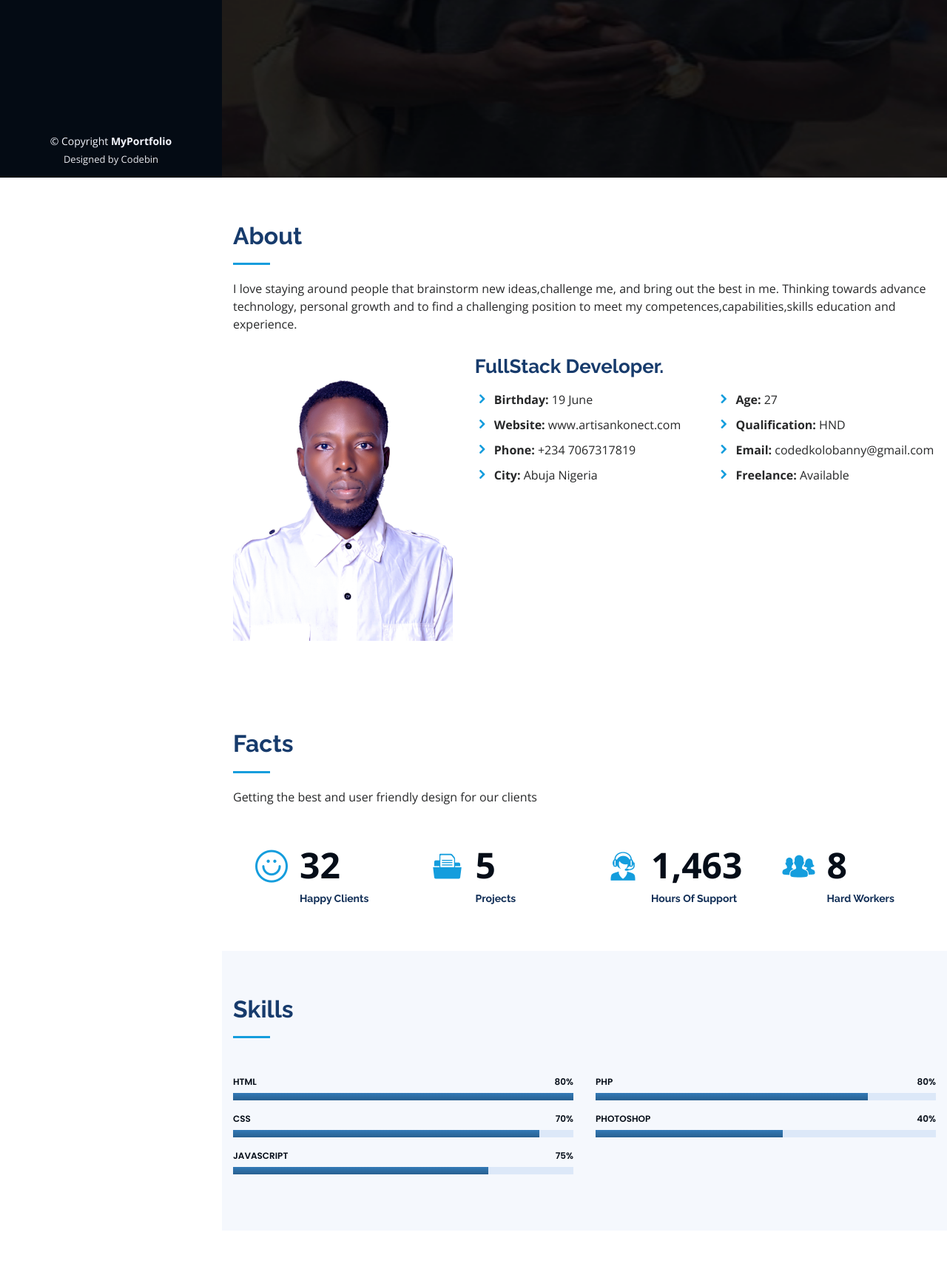
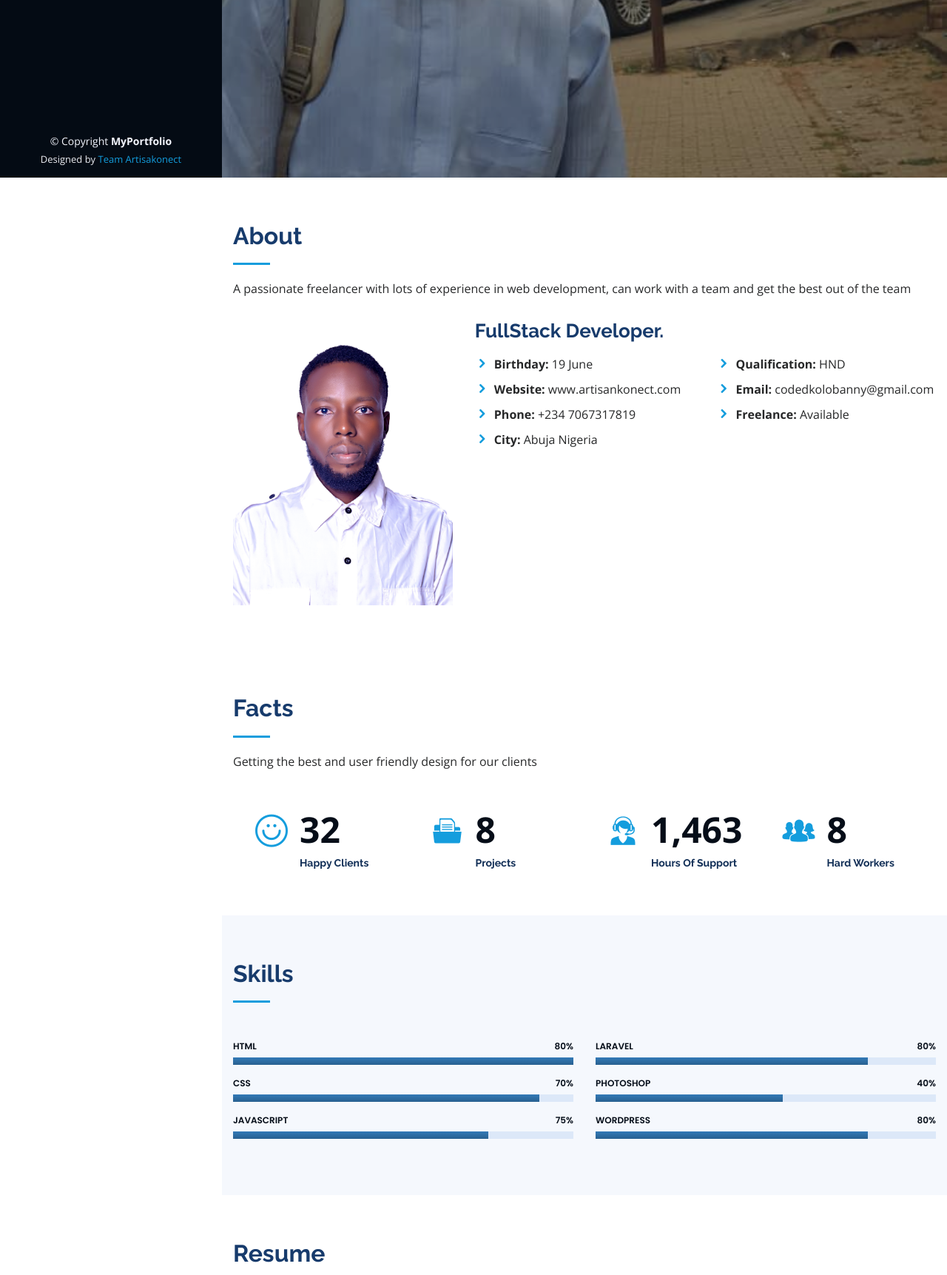
Before and after one commit to kolozjnr/my-portfolio, a PHP site: page /index.html in a window 1280 px wide. Shown: the part 560-2283 px from the top of the page at 74% size. Run offline with PHP 8.4, Linux system fonts and the light colour scheme.

Commit message:
initial commit

```diff
--- a/assets/css/style.css
+++ b/assets/css/style.css
@@ -211,7 +211,7 @@ h1, h2, h3, h4, h5, h6 {
 #hero {
   width: 100%;
   height: 100vh;
-  background: url("../img/pro-edit.jpg") top center;
+  background: url("../img/bac.JPEG") top center;
   background-size: cover;
 }
 
--- a/index.html
+++ b/index.html
@@ -95,7 +95,7 @@
 
         <div class="section-title">
           <h2>About</h2>
-          <p>I love staying around people that brainstorm new ideas,challenge me, and bring out the best in me. Thinking towards advance technology, personal growth and to find a challenging position to meet my competences,capabilities,skills education and experience.</p>
+          <p>A passionate freelancer with lots of experience in web development, can work with a team and get the best out of the team</p>
         </div>
 
         <div class="row">
@@ -118,7 +118,7 @@
               </div>
               <div class="col-lg-6">
                 <ul>
-                  <li><i class="icofont-rounded-right"></i> <strong>Age:</strong> 27</li>
+                  <!---li><i class="icofont-rounded-right"></i> <strong>Age:</strong> 27</li--->
                   <li><i class="icofont-rounded-right"></i> <strong>Qualification:</strong> HND</li>
                   <li><i class="icofont-rounded-right"></i> <strong>Email:</strong> codedkolobanny@gmail.com</li>
                   <li><i class="icofont-rounded-right"></i> <strong>Freelance:</strong> Available</li>
@@ -156,7 +156,7 @@
           <div class="col-lg-3 col-md-6 d-md-flex align-items-md-stretch" data-aos="fade-up" data-aos-delay="100">
             <div class="count-box">
               <i class="icofont-document-folder"></i>
-              <span data-toggle="counter-up">5</span>
+              <span data-toggle="counter-up">8</span>
               <p><strong>Projects</strong></p>
             </div>
           </div>
@@ -221,7 +221,7 @@
           <div class="col-lg-6" data-aos="fade-up" data-aos-delay="100">
 
             <div class="progress">
-              <span class="skill">PHP <i class="val">80%</i></span>
+              <span class="skill">Laravel <i class="val">80%</i></span>
               <div class="progress-bar-wrap">
                 <div class="progress-bar" role="progressbar" aria-valuenow="80" aria-valuemin="0" aria-valuemax="100"></div>
               </div>
@@ -231,6 +231,13 @@
               <span class="skill">Photoshop <i class="val">40%</i></span>
               <div class="progress-bar-wrap">
                 <div class="progress-bar" role="progressbar" aria-valuenow="55" aria-valuemin="0" aria-valuemax="100"></div>
+              </div>
+            </div>
+
+            <div class="progress">
+              <span class="skill">WordPress <i class="val">80%</i></span>
+              <div class="progress-bar-wrap">
+                <div class="progress-bar" role="progressbar" aria-valuenow="80" aria-valuemin="0" aria-valuemax="100"></div>
               </div>
             </div>
 
@@ -255,9 +262,9 @@
             <h3 class="resume-title">Sumary</h3>
             <div class="resume-item pb-0">
               <h4>Barnabas Kolo</h4>
-              <p><em>Innovative Web Designer with 5+ years of experience designing and developing user-friendly applications, polished deliverable.</em></p>
+              <p><em>Innovative Web Designer with 7+ years of experience designing and developing user-friendly applications, polished deliverable.</em></p>
               <ul>
-                <li>Behind D4 Senior Camp New Bussa Niger State</li>
+                <li>No27 AO Oluwunmi Cresent Kado Estate, Nigeria</li>
                 <li>(234) 706731-7819</li>
                 <li>codedkolobanny@gmail.com</li>
               </ul>
@@ -550,6 +557,7 @@
         <div class="section-title">
           <h2>Contact</h2>
           <p>Get in Touch.</p>
+          <p><strong>Please Feel Free to Contact me Directly</strong></p>
         </div>
 
         <div class="row" data-aos="fade-in">
@@ -570,19 +578,21 @@
 
               <div class="phone">
                 <i class="icofont-phone"></i>
-                <h4>Call:</h4>
+                <h4>Call or Whatsapp:</h4>
                 <p>+234 7067317819
                 </p>
               </div>
 
-              <iframe src="https://www.google.com/maps/embed?pb=!1m14!1m8!1m3!1d12097.433213460943!2d-74.0062269!3d40.7101282!3m2!1i1024!2i768!4f13.1!3m3!1m2!1s0x0%3A0xb89d1fe6bc499443!2sDowntown+Conference+Center!5e0!3m2!1smk!2sbg!4v1539943755621" frameborder="0" style="border:0; width: 100%; height: 290px;" allowfullscreen></iframe>
+
             </div>
 
           </div>
 
           <div class="col-lg-7 mt-5 mt-lg-0 d-flex align-items-stretch">
 
-            <form role="form" method="post" id="reused_form" class="php-email-form">
+            <iframe src="https://www.google.com/maps/embed?pb=!1m18!1m12!1m3!1d7879.59529970295!2d7.411866094057599!3d9.082190418164728!2m3!1f0!2f0!3f0!3m2!1i1024!2i768!4f13.1!3m3!1m2!1s0x104e7517e312b017%3A0x511b2b557c28032e!2sKado%20Estate%2C%20Jabi%20900108!5e0!3m2!1sen!2sng!4v1645018648325!5m2!1sen!2sng" width="600" height="450" style="border:0;" allowfullscreen="" loading="lazy"></iframe>
+
+            <!---form role="form" method="post" id="reused_form" class="php-email-form">
               <div class="row">
                   <div class="col-sm-12 form-group">
                       <label for="message"> Message:</label>
@@ -657,7 +667,7 @@
         <!-- You can delete the links only if you purchased the pro version. -->
         <!-- Licensing information: https://bootstrapmade.com/license/ -->
         <!-- Purchase the pro version with working PHP/AJAX contact form: https://bootstrapmade.com/iportfolio-bootstrap-portfolio-websites-template/ -->
-        Designed by Codebin
+        Designed by <a href="https://www.artisankonect.com">Team Artisakonect</a>
       </div>
     </div>
   </footer><!-- End  Footer -->
```
Also changed, not shown: assets/img/bac.jpeg (added).
